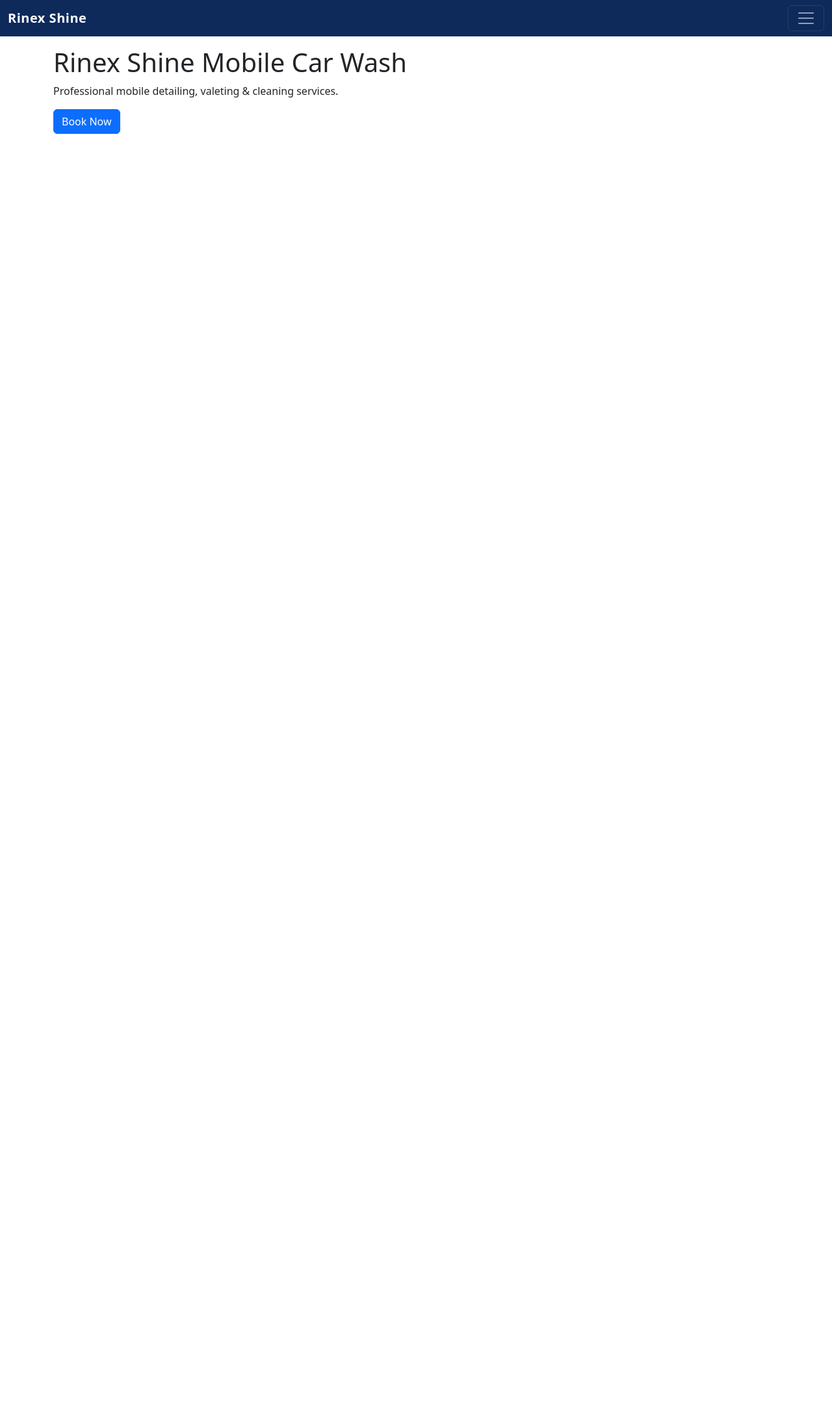
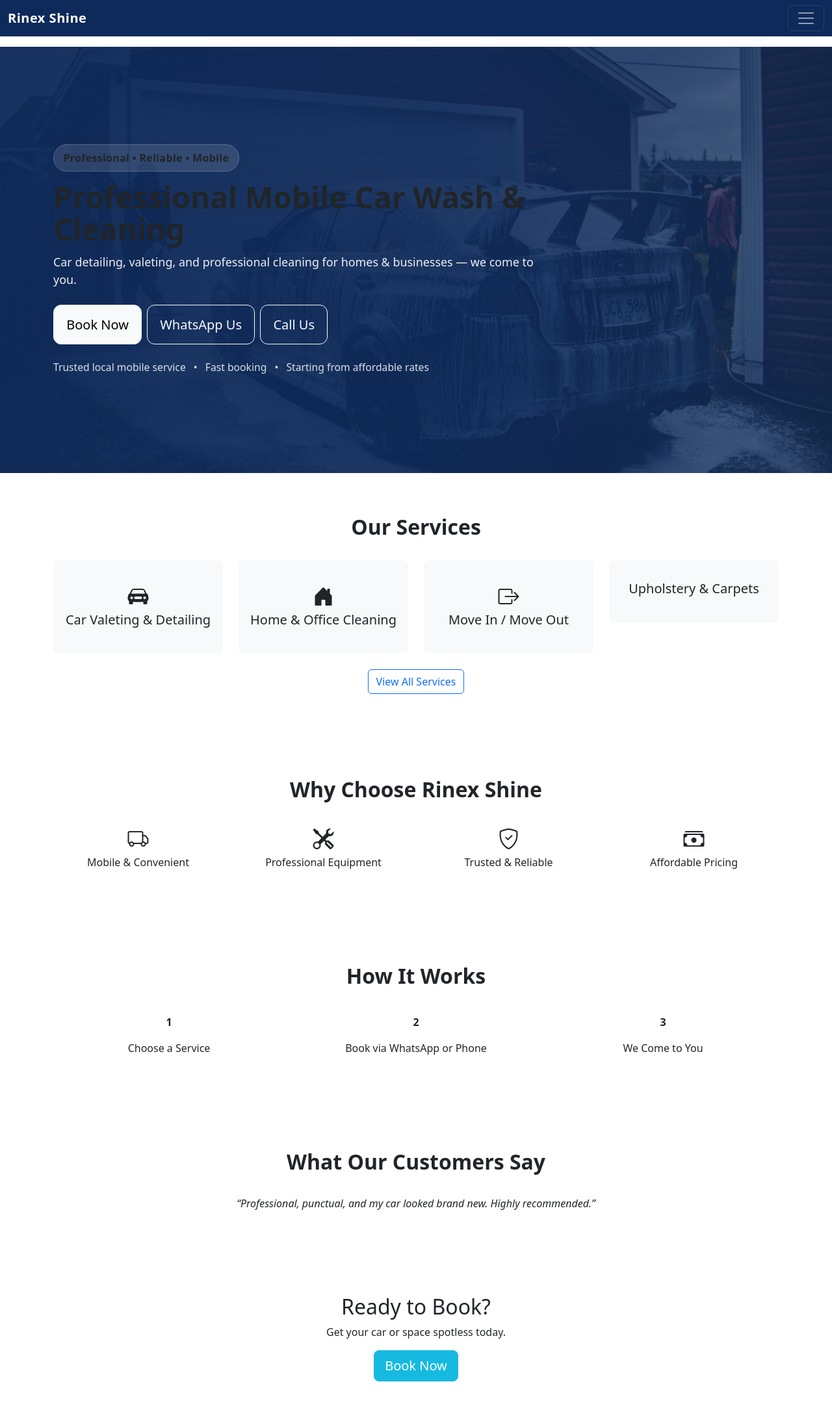
Before and after one commit to mildred-prog/rinex-car-wash, a Django app: page / in a window 1280 px wide. Shown: the whole page at 65% size. Before the commit the page ends 206 px from the top, so only its background shows below. Run offline with Django 5.2, Linux system fonts and the light colour scheme.

Commit message:
Revamp home page layout: enhance hero section, add service snapshots, and improve user engagement elements

```diff
--- a/templates/pages/home.html
+++ b/templates/pages/home.html
@@ -1,16 +1,173 @@
 {% extends "base.html" %}
+{% load static %}
 
-{% block title %}Home | Rinex Car Wash{% endblock %}
+{% block title %}Rinex Shine | Mobile Car Wash & Cleaning{% endblock %}
 
 {% block content %}
-<section class="hero">
-    <div class="container">
-        <h1>Rinex Shine Mobile Car Wash</h1>
-        <p>Professional mobile detailing, valeting & cleaning services.</p>
 
-        <a href="{% url 'bookings:booking' %}" class="btn btn-primary">
+<!-- ================= HERO SECTION ================= -->
+<section class="hero-section">
+  <div class="hero-overlay">
+    <div class="container hero-content text-center text-md-start">
+      <div class="hero-inner">
+        <p class="hero-badge">
+          Professional • Reliable • Mobile
+        </p>
+
+        <h1 class="hero-title">
+          Professional Mobile Car Wash & Cleaning
+        </h1>
+
+        <p class="hero-subtitle">
+          Car detailing, valeting, and professional cleaning for homes & businesses — we come to you.
+        </p>
+
+        <div class="hero-actions d-grid gap-2 d-md-flex justify-content-md-start">
+          <a href="{% url 'bookings:booking' %}" class="btn btn-light btn-lg">
             Book Now
-        </a>
+          </a>
+
+          <a href="https://wa.me/447956450596" target="_blank" rel="noopener"
+             class="btn btn-outline-light btn-lg">
+            WhatsApp Us
+          </a>
+
+          <a href="tel:+447956450596" class="btn btn-outline-light btn-lg d-none d-md-inline-block">
+            Call Us
+          </a>
+        </div>
+
+        <div class="hero-trust mt-4">
+          <span>Trusted local mobile service</span>
+          <span class="mx-2">•</span>
+          <span>Fast booking</span>
+          <span class="mx-2">•</span>
+          <span>Starting from affordable rates</span>
+        </div>
+      </div>
     </div>
+  </div>
 </section>
+
+
+<!-- ================= SERVICES SNAPSHOT ================= -->
+<section class="services-snapshot">
+  <div class="container">
+    <h2 class="section-title text-center">Our Services</h2>
+
+    <div class="row g-4 text-center">
+      <div class="col-6 col-md-3">
+        <div class="service-box">
+          <i class="bi bi-car-front-fill"></i>
+          <h5>Car Valeting & Detailing</h5>
+        </div>
+      </div>
+
+      <div class="col-6 col-md-3">
+        <div class="service-box">
+          <i class="bi bi-house-door-fill"></i>
+          <h5>Home & Office Cleaning</h5>
+        </div>
+      </div>
+
+      <div class="col-6 col-md-3">
+        <div class="service-box">
+          <i class="bi bi-box-arrow-right"></i>
+          <h5>Move In / Move Out</h5>
+        </div>
+      </div>
+
+      <div class="col-6 col-md-3">
+        <div class="service-box">
+          <i class="bi bi-sofa-fill"></i>
+          <h5>Upholstery & Carpets</h5>
+        </div>
+      </div>
+    </div>
+
+    <div class="text-center mt-4">
+      <a href="{% url 'services:list' %}" class="btn btn-outline-primary">
+        View All Services
+      </a>
+    </div>
+  </div>
+</section>
+
+<!-- ================= WHY CHOOSE US ================= -->
+<section class="why-us">
+  <div class="container">
+    <h2 class="section-title text-center">Why Choose Rinex Shine</h2>
+
+    <div class="row text-center g-4">
+      <div class="col-md-3">
+        <i class="bi bi-truck"></i>
+        <p>Mobile & Convenient</p>
+      </div>
+      <div class="col-md-3">
+        <i class="bi bi-tools"></i>
+        <p>Professional Equipment</p>
+      </div>
+      <div class="col-md-3">
+        <i class="bi bi-shield-check"></i>
+        <p>Trusted & Reliable</p>
+      </div>
+      <div class="col-md-3">
+        <i class="bi bi-cash-stack"></i>
+        <p>Affordable Pricing</p>
+      </div>
+    </div>
+  </div>
+</section>
+
+<!-- ================= HOW IT WORKS ================= -->
+<section class="how-it-works">
+  <div class="container text-center">
+    <h2 class="section-title">How It Works</h2>
+
+    <div class="row g-4">
+      <div class="col-md-4">
+        <div class="step-box">
+          <span class="step-number">1</span>
+          <p>Choose a Service</p>
+        </div>
+      </div>
+
+      <div class="col-md-4">
+        <div class="step-box">
+          <span class="step-number">2</span>
+          <p>Book via WhatsApp or Phone</p>
+        </div>
+      </div>
+
+      <div class="col-md-4">
+        <div class="step-box">
+          <span class="step-number">3</span>
+          <p>We Come to You</p>
+        </div>
+      </div>
+    </div>
+  </div>
+</section>
+
+<!-- ================= TESTIMONIALS ================= -->
+<section class="testimonials">
+  <div class="container text-center">
+    <h2 class="section-title">What Our Customers Say</h2>
+
+    <blockquote>
+      “Professional, punctual, and my car looked brand new. Highly recommended.”
+    </blockquote>
+  </div>
+</section>
+
+<!-- ================= FINAL CTA ================= -->
+<section class="final-cta text-center">
+  <h2>Ready to Book?</h2>
+  <p>Get your car or space spotless today.</p>
+
+  <a href="{% url 'bookings:booking' %}" class="btn btn-success btn-lg">
+    Book Now
+  </a>
+</section>
+
 {% endblock %}
```
